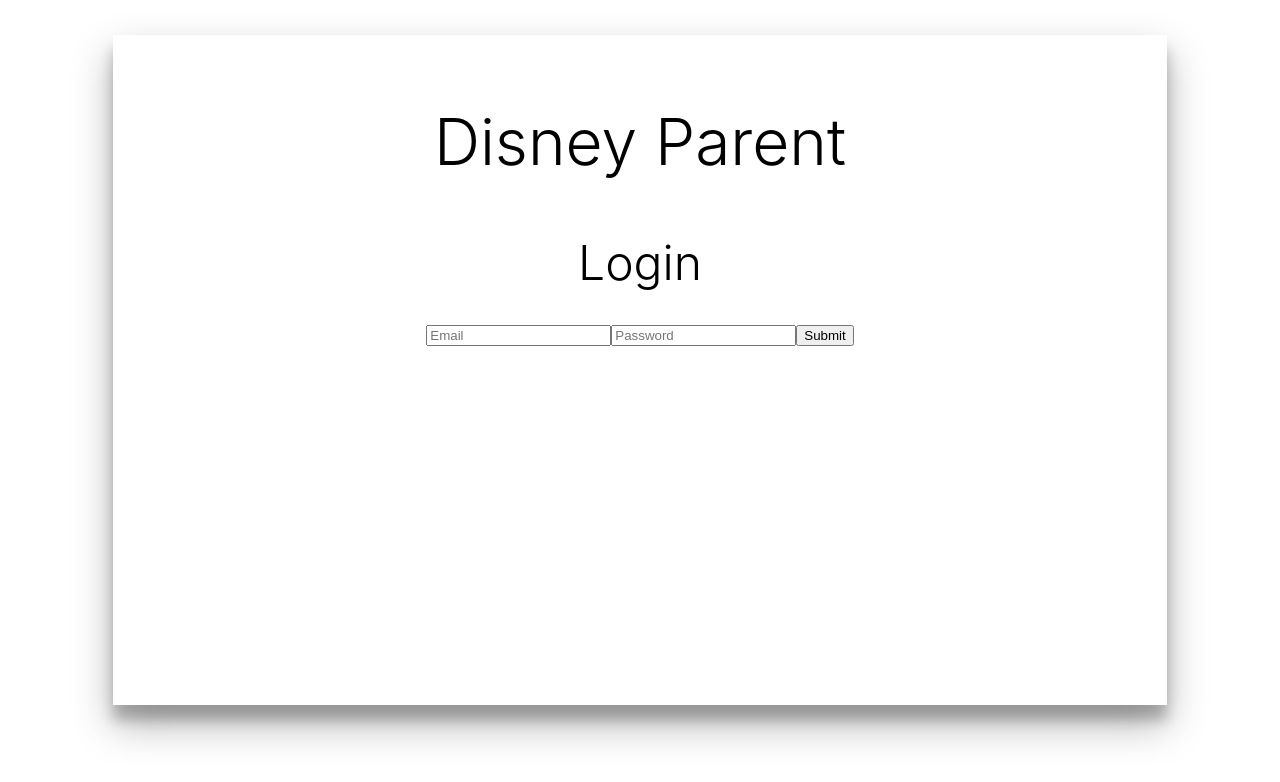
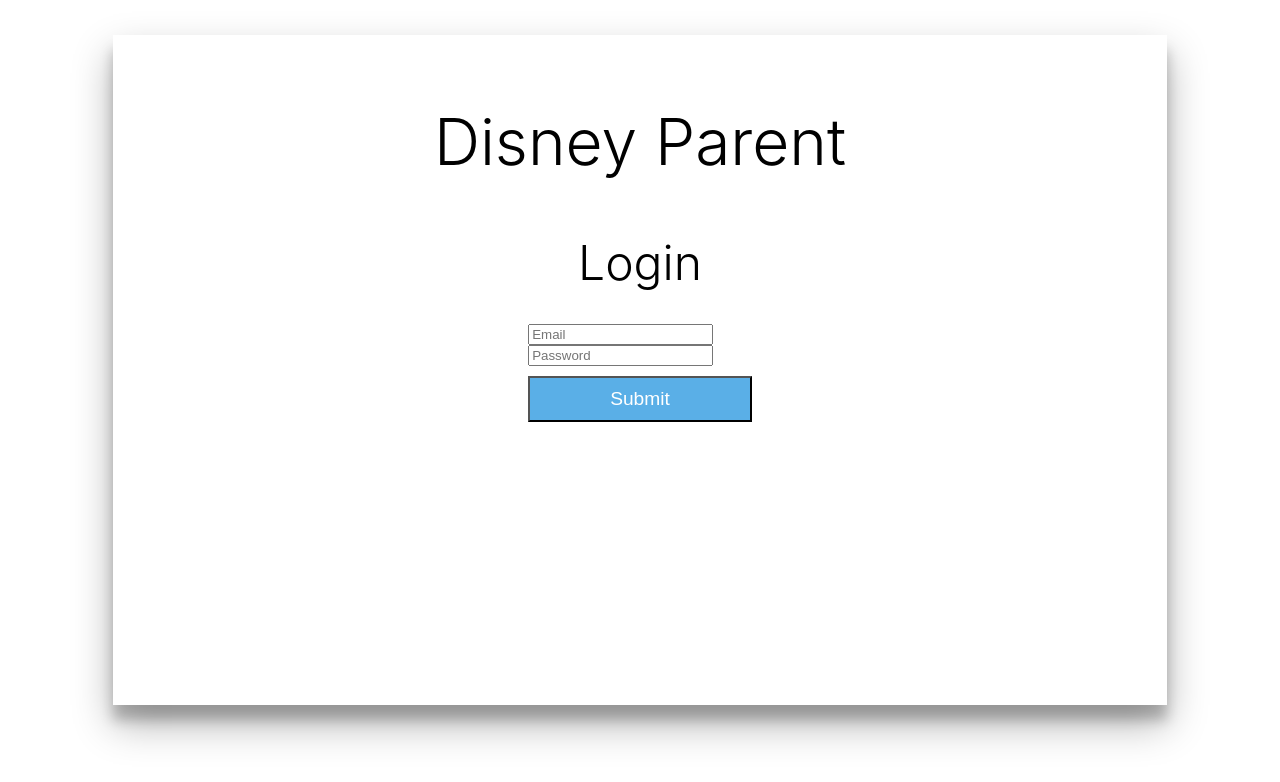
Before and after one commit to Build-Week-Disney-Parents/Front-End, a React (Create React App) app in the folder disney-parent/: page / in a window 1280 px wide. Shown: the top 782 px of the page. Built offline with nearby package versions, Linux system fonts and the light colour scheme.

Commit message:
adding styling to the login/signup page

```diff
--- a/disney-parent/src/Components/Login.js
+++ b/disney-parent/src/Components/Login.js
@@ -2,6 +2,8 @@
 import { Form, Field, withFormik } from 'formik';
 import * as yup from 'yup';
 import styled from 'styled-components';
+import { primary1 } from './Styles';
+
 
 
 const Login = ({ errors, touched, status }) => {
@@ -15,18 +17,31 @@
         font-size: 3rem;
         font-weight: 300;
     `
+    const SubmitButton = styled.button`
+        padding: 10px 80px;
+        text-align: center;
+        align-self: flex-start;
+        background: ${primary1};
+        color: white;
+        font-size: 1.2rem;
+        margin-top: 10px;
+    `
 
     return (
         <Wrapper>
             <Title>Login</Title>
-            <Form>
+            <Form style={{
+                display: 'flex',
+                flexFlow: 'Column Wrap',
+                alignContent: 'center',
+                }}>
                 {touched.email && errors.email && <p className='error'>{errors.email}</p>}
-                <Field type='email' name='email' placeholder='Email' />
+                <Field type='email' name='email' placeholder='Email' style={{alignSelf: 'flex-start'}} />
 
                 {touched.password && errors.password && <p className='error'>{errors.password}</p>}
-                <Field type='password' name='password' placeholder='Password' />
+                <Field type='password' name='password' placeholder='Password' style={{alignSelf: 'flex-start'}} />
 
-                <button type='submit'>Submit</button>
+                <SubmitButton type='submit' style={{alignSelf: 'flex-start'}}>Submit</SubmitButton>
             </Form>
         </Wrapper>
 
--- /dev/null
+++ b/disney-parent/src/Components/Styles.js
@@ -0,0 +1 @@
+export const primary1 = '#5AAFE7';
--- a/disney-parent/src/Components/Welcome.js
+++ b/disney-parent/src/Components/Welcome.js
@@ -1,10 +1,12 @@
 import React from 'react';
 import styled from 'styled-components';
+
 
 const Title = styled.h1`
     font-size: 4rem;
     font-weight: 300;
     text-align: center;
+
 `
 
 
```
Also changed, not shown: disney-parent/src/index.css (line endings or trailing spaces), 1 other file (tests, documents, lock files or other folders).
